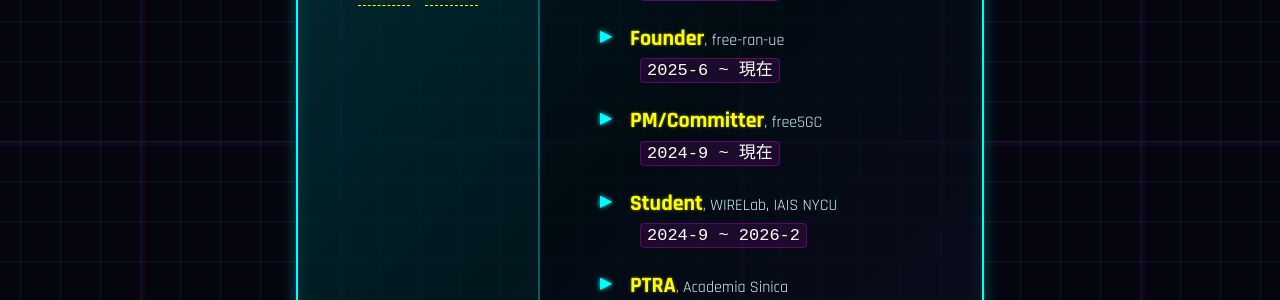
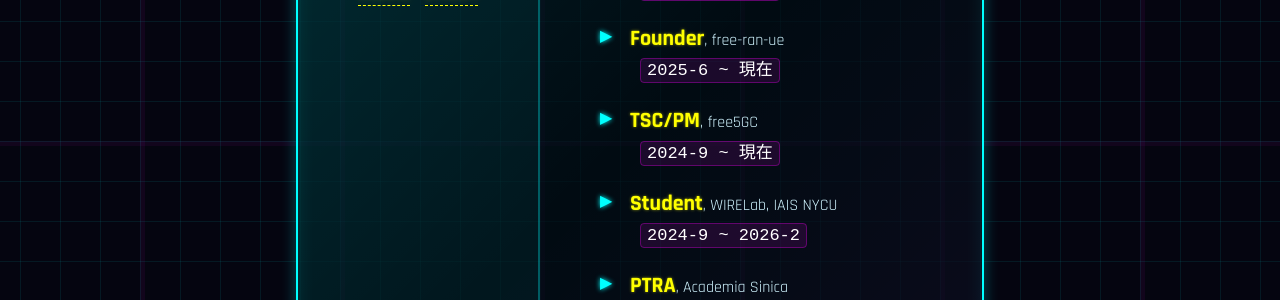
Before and after one commit to cndi-free5gc/cndi-free5gc.github.io, an MkDocs documentation site: the page built from doc/doc-member/index.md, in a window 1280 px wide and 900 px high, scrolled down 406 px. Shown: the part 153-453 px from the top of the window. Built offline with MkDocs 1.6.1 and Material for MkDocs 9.7.7, drawn with Linux system fonts in a browser that asks for light colours; some web fonts are replaced; comment, search, counter and statistics services are not loaded.

Commit message:
docs: update title

```diff
--- a/doc/doc-member/index.md
+++ b/doc/doc-member/index.md
@@ -32,7 +32,7 @@
           <strong>Founder</strong>, free-ran-ue<br><code>2025-6 ~ 現在</code>
         </li>
         <li>
-          <strong>PM/Committer</strong>, free5GC<br><code>2024-9 ~ 現在</code>
+          <strong>TSC/PM</strong>, free5GC<br><code>2024-9 ~ 現在</code>
         </li>
         <li>
           <strong>Student</strong>, WIRELab, IAIS NYCU<br><code>2024-9 ~ 2026-2</code>
```
